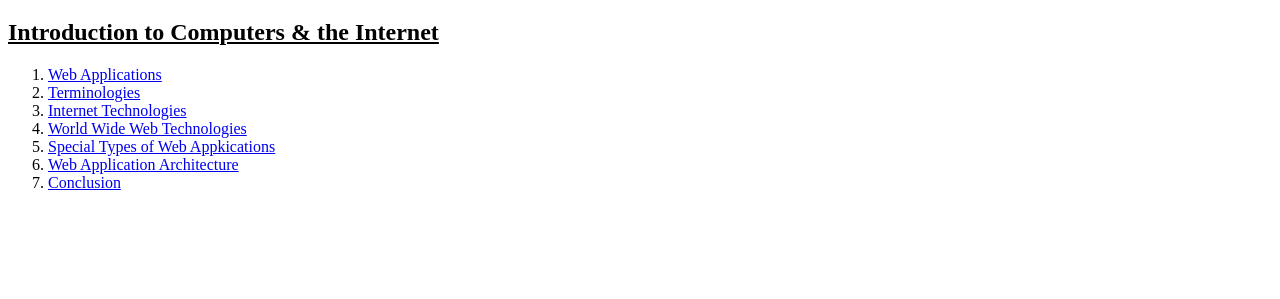
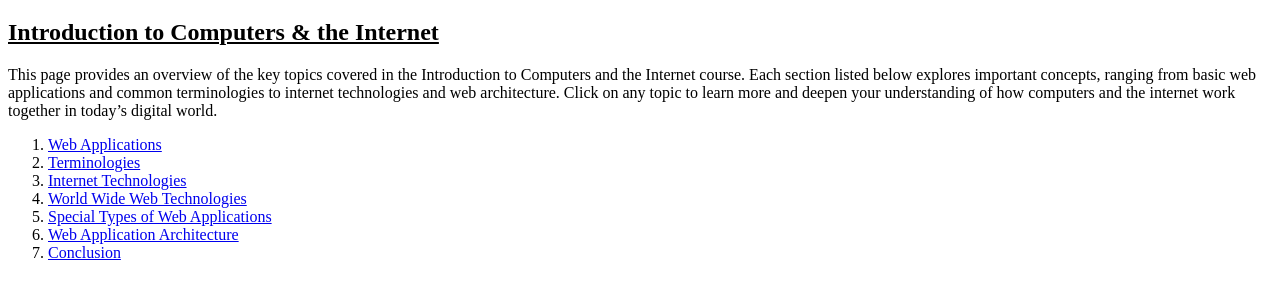
Before and after one commit to donquioxte/webassign, a plain HTML site: page index.html in a window 1280 px wide. Shown: the part 61-360 px from the top of the page. Drawn offline with Linux system fonts and the light colour scheme.

Commit message:
Description added

```diff
--- a/index.html
+++ b/index.html
@@ -8,15 +8,20 @@
 <body>
     <h1>Topics Covered</h1>
     <h2><u>Introduction to Computers & the Internet</u></h2>
+    <p>This page provides an overview of the key topics covered in
+        the Introduction to Computers and the Internet course. Each section
+        listed below explores important concepts, ranging from basic web applications
+        and common terminologies to internet technologies and web architecture. Click on any topic to
+        learn more and deepen your understanding of how computers and the internet work together in today’s
+        digital world.</p>
     <ol>
         <li><a href="topic1.html">Web Applications</a></li>
         <li><a href="topic2.html">Terminologies</a></li>
         <li><a href="topic3.html">Internet Technologies</a></li>
-        <li><a href="topic4,html">World Wide Web Technologies</a></li>
-        <li><a href="topic5.html">Special Types of Web Appkications</a></li>
+        <li><a href="topic4.html">World Wide Web Technologies</a></li>
+        <li><a href="topic5.html">Special Types of Web Applications</a></li>
         <li><a href="topic6.html">Web Application Architecture</a></li>
         <li><a href="topic7.html">Conclusion</a></li>
-
     </ol>
 </body>
 </html>
```
